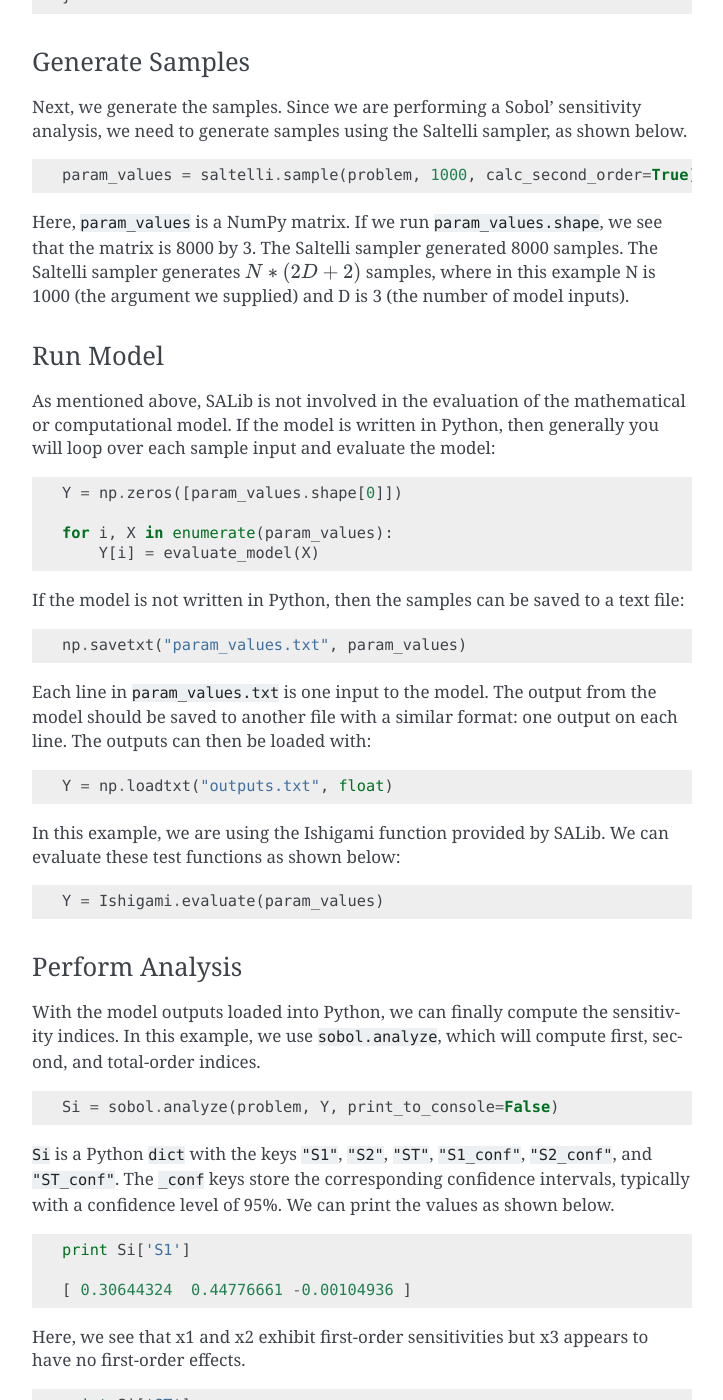
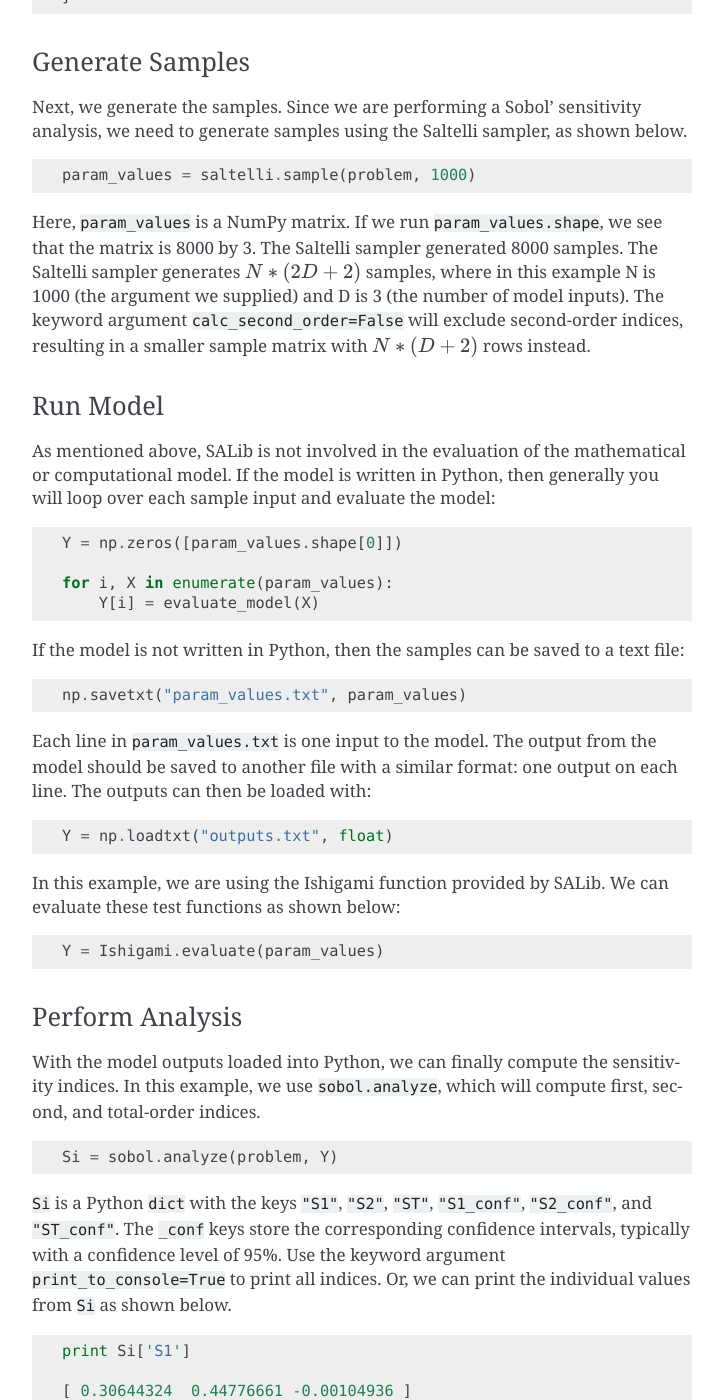
Before and after one commit to SALib/SALib, a Sphinx documentation site: the page built from docs/basics.rst, in a window 1280 px wide and 1400 px high, scrolled down 1873 px. Shown: the whole window, without its empty margins (388-1111 px from the left). Built offline with Sphinx 7.4.7, drawn with Linux system fonts in a browser that asks for light colours; formulas are drawn with MathJax 3; pages that are not in the unit, such as notebooks, are missing from menus; some of the changed text lies outside the part shown.

```diff
--- a/docs/basics.rst
+++ b/docs/basics.rst
@@ -104,13 +104,13 @@ below.
 
 .. code:: python
 
-    param_values = saltelli.sample(problem, 1000, calc_second_order=True)
+    param_values = saltelli.sample(problem, 1000)
 
 Here, :code:`param_values` is a NumPy matrix.  If we run
 :code:`param_values.shape`, we see that the matrix is 8000 by 3.  The Saltelli
 sampler generated 8000 samples.  The Saltelli sampler generates
 :math:`N*(2D+2)` samples, where in this example N is 1000 (the argument we
-supplied) and D is 3 (the number of model inputs).
+supplied) and D is 3 (the number of model inputs). The keyword argument :code:`calc_second_order=False` will exclude second-order indices, resulting in a smaller sample matrix with :math:`N*(D+2)` rows instead.
 
 Run Model
 ~~~~~~~~~
@@ -157,13 +157,12 @@ first, second, and total-order indices.
 
 .. code:: python
 
-    Si = sobol.analyze(problem, Y, print_to_console=False)
+    Si = sobol.analyze(problem, Y)
 
 :code:`Si` is a Python :code:`dict` with the keys :code:`"S1"`,
 :code:`"S2"`, :code:`"ST"`, :code:`"S1_conf"`, :code:`"S2_conf"`, and
 :code:`"ST_conf"`.  The :code:`_conf` keys store the corresponding confidence
-intervals, typically with a confidence level of 95%.  We can print the
-values as shown below.
+intervals, typically with a confidence level of 95%. Use the keyword argument :code:`print_to_console=True` to print all indices. Or, we can print the individual values from :code:`Si` as shown below.
 
 .. code:: python
 
--- a/docs/conf.py
+++ b/docs/conf.py
@@ -69,7 +69,7 @@ master_doc = 'index'
 
 # General information about the project.
 project = u'SALib'
-copyright = u'2016, Jon Herman, Will Usher and others'
+copyright = u'2017, Jon Herman, Will Usher and others'
 
 # The version info for the project you're documenting, acts as replacement for
 # |version| and |release|, also used in various other places throughout the
--- a/docs/getting-started.rst
+++ b/docs/getting-started.rst
@@ -73,13 +73,13 @@ and copy/paste the code below.
     }
 
     # Generate samples
-    param_values = saltelli.sample(problem, 1000, calc_second_order=True)
+    param_values = saltelli.sample(problem, 1000, calc_second_order=False)
 
     # Run model (example)
     Y = Ishigami.evaluate(param_values)
 
     # Perform analysis
-    Si = sobol.analyze(problem, Y, print_to_console=False)
+    Si = sobol.analyze(problem, Y, print_to_console=True)
 
     # Print the first-order sensitivity indices
     print Si['S1']
```
Also changed, not shown: README.md (+2 -2 lines).
